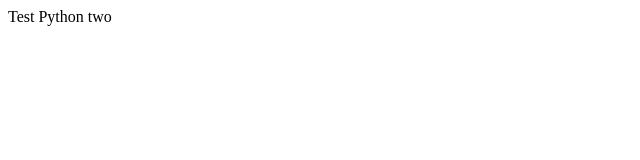
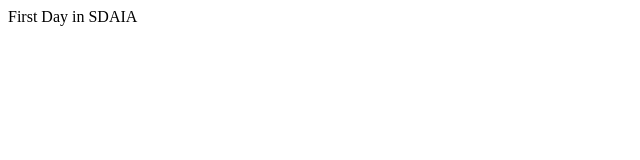
Before and after one commit to moghalis/OurNewRep, a plain HTML site: page index.html in a window 1280 px wide. Shown: the full height of the page, 0-640 px from the left. Drawn offline with Linux system fonts and the light colour scheme.

Commit message:
Update index.html
Added welcome message in the body

```diff
--- a/index.html
+++ b/index.html
@@ -2,6 +2,6 @@
 <head> </head>
 <title>Welcome to SDAIA </title>
 <body>
-Test Python two
+First Day in SDAIA
 </body>
 </html>
```
